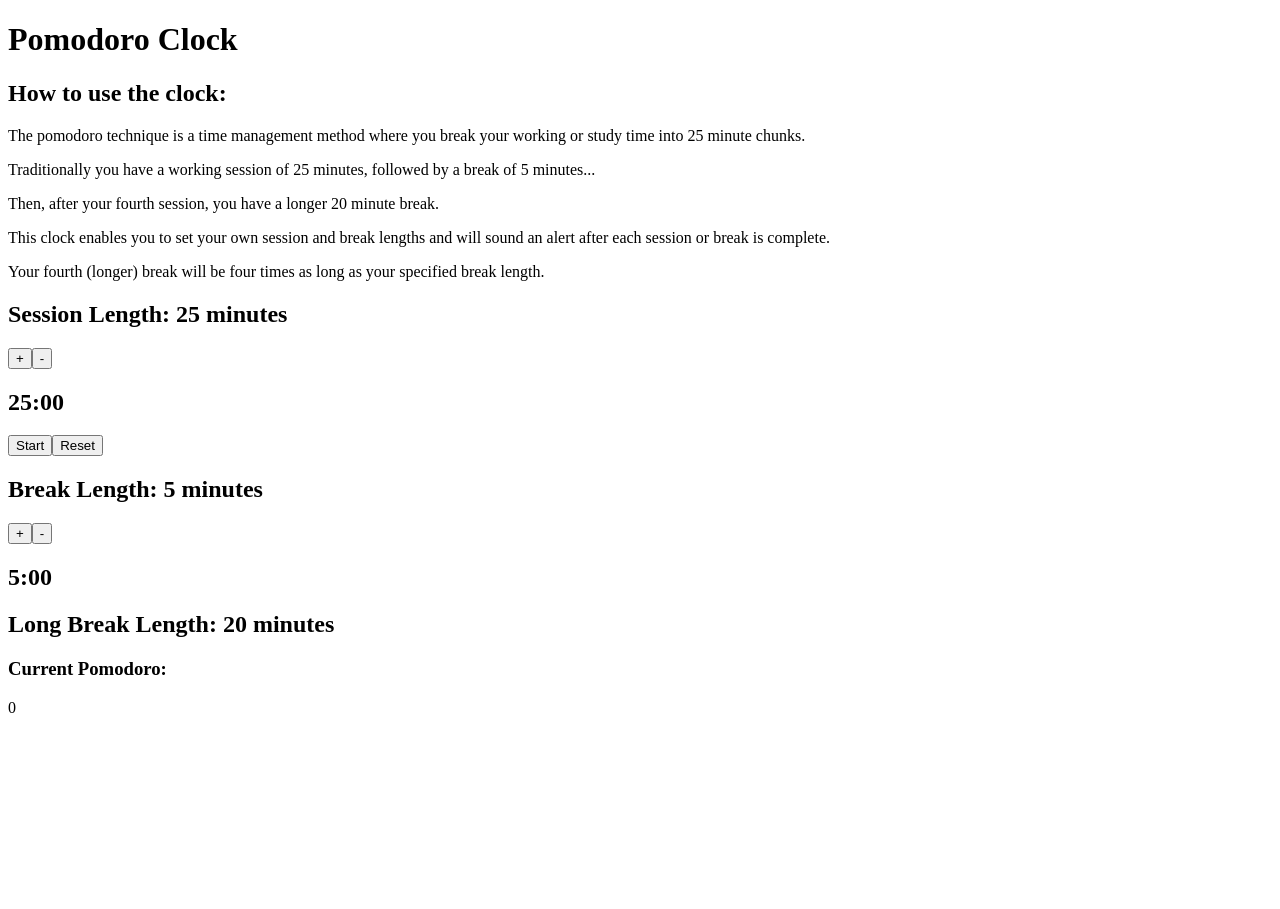
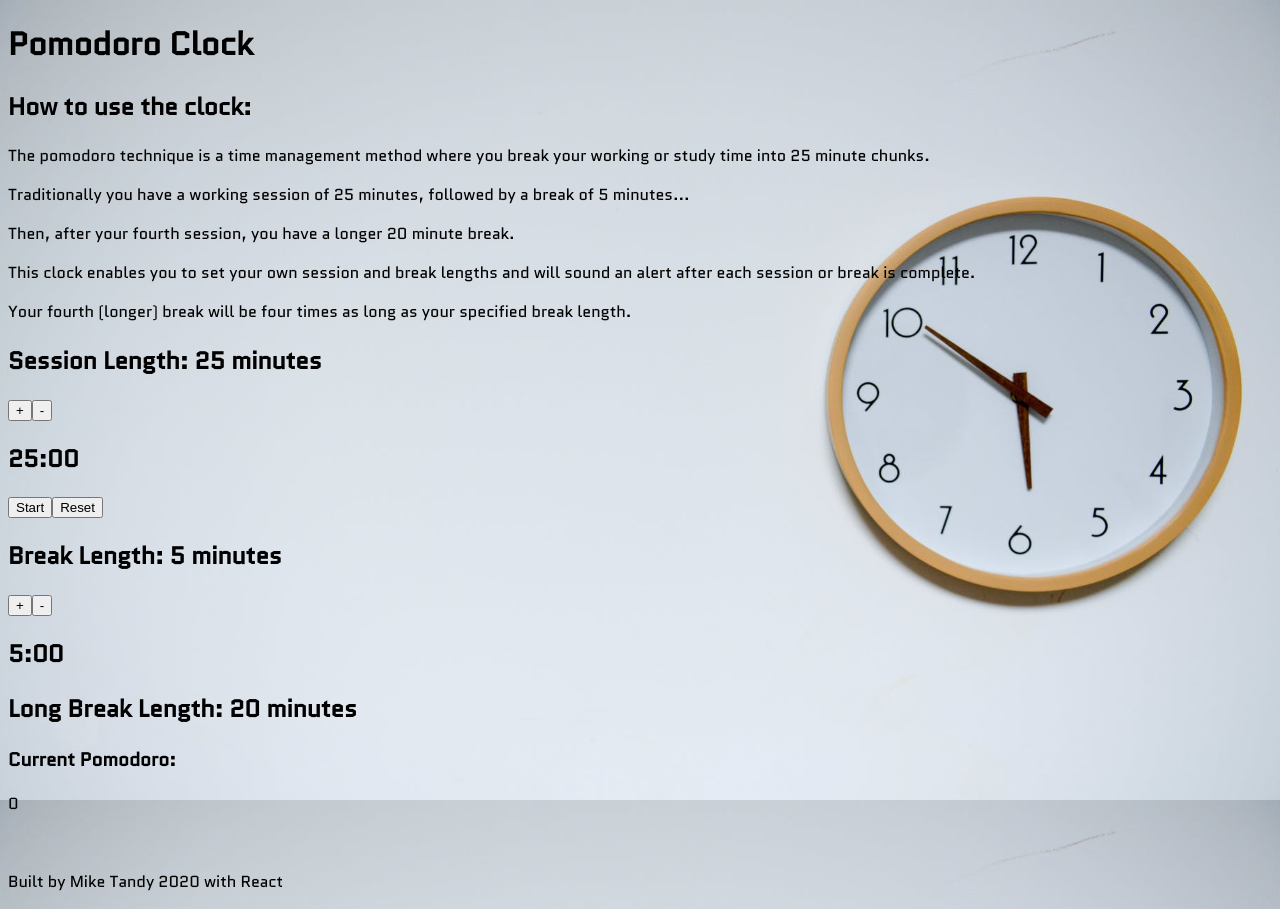
Before and after one commit to mike1234-pixel/fcc-frontend-libraries-project-five, a React (Create React App) app: page / in a window 1280 px wide. Before the commit the page ends 800 px from the top, so only its background shows below. Built offline with nearby package versions, Linux system fonts and the light colour scheme.

Commit message:
added styles, app finished

```diff
--- a/public/index.html
+++ b/public/index.html
@@ -12,7 +12,7 @@
     <link rel="apple-touch-icon" href="%PUBLIC_URL%/logo192.png" />
 
     <link rel="manifest" href="%PUBLIC_URL%/manifest.json" />
-    <link rel="stylesheet" type="styles/css" href="./styles.css" />
+    <link rel="stylesheet" type="text/css" href="./styles.css" />
 
     <title>Pomodoro Clock</title>
   </head>
--- a/public/styles.css
+++ b/public/styles.css
@@ -0,0 +1,9 @@
+@import url(https://fonts.googleapis.com/css?family=Quantico);
+
+body {
+  font-family: "Quantico", sans-serif;
+  background-image: url("./Background-Images/wall-clock.jpeg");
+  background-repeat: no-repeat;
+  background-size: cover;
+  background-attachment: fixed;
+}
--- a/src/Clock.jsx
+++ b/src/Clock.jsx
@@ -257,6 +257,9 @@ class Clock extends Component {
   }
 
   render() {
+    const date = new Date();
+    const year = date.getFullYear();
+
     return (
       <div>
         <div id="session-div">
@@ -339,7 +342,8 @@ class Clock extends Component {
           <h2>Long Break Length: {this.state.breakMinutes * 4 + " minutes"}</h2>
           <h3>Current Pomodoro:</h3>
           <p>{this.state.sequenceNumber}</p>
-          <p></p>
+          <br></br>
+          <p>Built by Mike Tandy {year} with React</p>
         </div>
       </div>
     );
```
Also changed, not shown: public/Background-Images/wall-clock.jpeg (added), 1 other file (tests, documents, lock files or other folders).
